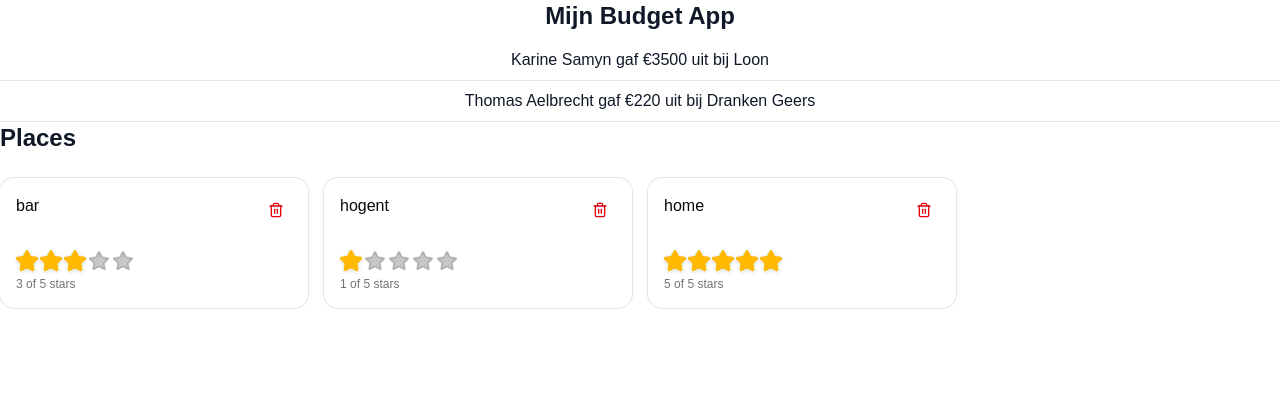
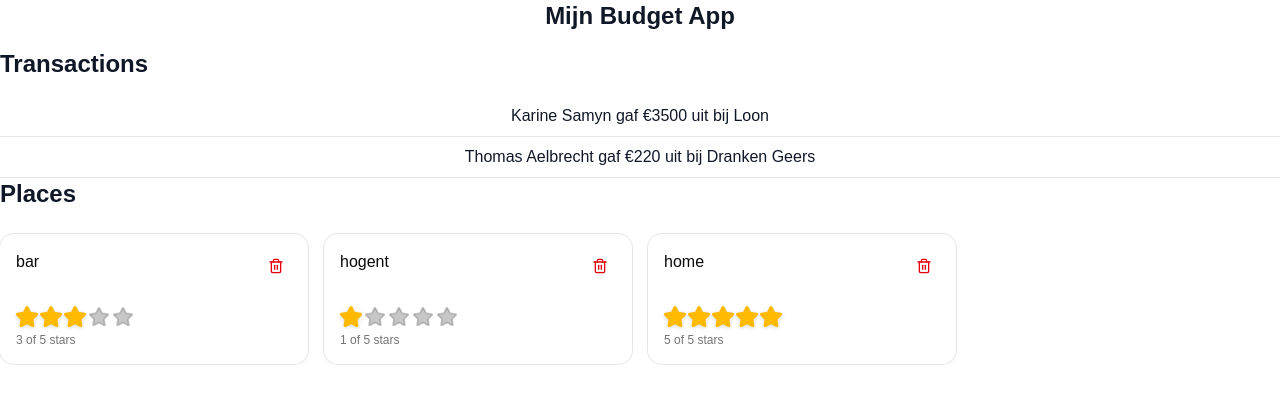
Before and after one commit to JolanVandevenne/frontendweb-budget, a React (Vite) app: page / in a window 1280 px wide. Shown: the top 404 px of the page. Built offline with nearby package versions, Linux system fonts and the light colour scheme.

Commit message:
Hoofdstuk 2: refactoring Transactions

```diff
--- a/src/App.tsx
+++ b/src/App.tsx
@@ -1,8 +1,7 @@
 
-import {TRANSACTION_DATA} from './api/mock_data';
 import PlacesList from './components/places/PlacesList';
-import Transaction from './components/transactions/Transaction';
-import type { Transaction as TransactionType } from './types';
+import TransactionList from './components/transactions/TransactionList';
+
 
 function App() {
   return (
@@ -10,10 +9,7 @@
       <h1 className='text-2xl font-bold text-center mb-4'>
         Mijn Budget App
       </h1>
-      {TRANSACTION_DATA.map((trans: TransactionType) => (
-        <Transaction key={trans.id} {...trans} />
-      ))
-      }
+      <TransactionList />
       <PlacesList />
     </div >
   );
--- /dev/null
+++ b/src/components/transactions/TransactionList.tsx
@@ -0,0 +1,14 @@
+import Transaction from './Transaction';
+import { TRANSACTION_DATA } from '../../api/mock_data';
+import type { Transaction as TransactionType } from '../../types';
+
+export default function TransactionList() {
+  return (
+    <>
+      <h1 className='text-2xl font-semibold mb-6'>Transactions</h1>
+      {TRANSACTION_DATA.map((trans: TransactionType) => (
+        <Transaction key={trans.id} {...trans} />
+      ))}
+    </>
+  );
+}
```
